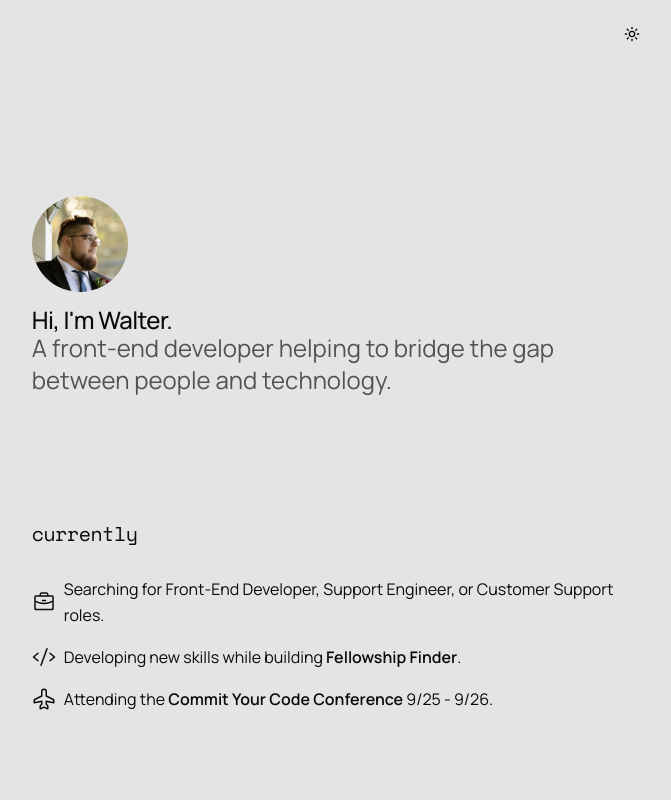
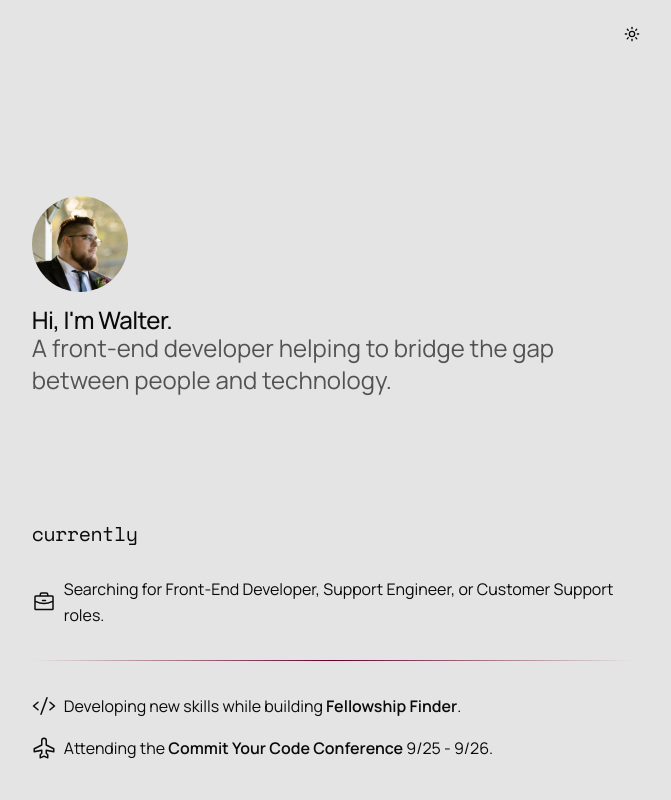
Before and after one commit to walterfurrer/portfolio-v2, a Next.js app: page / in a window 1280 px wide. Shown: the top 800 px of the page, without its empty margins (307-978 px from the left). Built offline with nearby package versions, Linux system fonts and the light colour scheme.

Commit message:
Updated favicon, updated accent colors and css variables, added divider in currently section to try and bring attention to the fact that I'm looking for work.

```diff
--- a/app/globals.css
+++ b/app/globals.css
@@ -48,7 +48,6 @@
 
 :root {
   --radius: 0.65rem;
-  --accent-teal: oklch(0.4 0.162 0);
   --background: oklch(0.92 0 0);
   --foreground: oklch(0.145 0 0);
   --card: oklch(1 0 0);
@@ -61,8 +60,8 @@
   --secondary-foreground: oklch(0.205 0 0);
   --muted: oklch(0.97 0 0);
   --muted-foreground: oklch(0.44 0 0);
-  --accent: oklch(0.97 0 0);
-  --accent-foreground: oklch(0.205 0 0);
+  --accent: oklch(30% 0.16 0);
+  --accent-foreground: oklch(81.57% 0.1409 86.9);
   --destructive: oklch(0.577 0.245 27.325);
   --border: oklch(0.14 0 0);
   --input: oklch(0.922 0 0);
@@ -84,7 +83,6 @@
 }
 
 .dark {
-  --accent-teal: oklch(0.95 0.05 90);
   --background: oklch(0.145 0 0);
   --foreground: oklch(0.985 0 0);
   --card: oklch(0.205 0 0);
@@ -97,8 +95,8 @@
   --secondary-foreground: oklch(0.985 0 0);
   --muted: oklch(0.269 0 0);
   --muted-foreground: oklch(0.708 0 0);
-  --accent: oklch(0.269 0 0);
-  --accent-foreground: oklch(0.985 0 0);
+  --accent: oklch(81.57% 0.1409 86.9);
+  --accent-foreground: oklch(32.4% 0 0);
   --destructive: oklch(0.704 0.191 22.216);
   --border: oklch(1 0 0 / 10%);
   --input: oklch(1 0 0 / 15%);
@@ -136,7 +134,7 @@
   }
 
   main a {
-    @apply hover:text-accent-teal font-semibold;
+    @apply hover:text-accent font-semibold;
   }
 }
 
--- a/app/layout.tsx
+++ b/app/layout.tsx
@@ -42,7 +42,7 @@ export default function RootLayout({
         <div className="flex flex-col">
           <ThemeProvider
             attribute="class"
-            defaultTheme="light"
+            defaultTheme="system"
             enableSystem
             disableTransitionOnChange
           >
--- a/components/ContactSection.tsx
+++ b/components/ContactSection.tsx
@@ -19,7 +19,7 @@ export default function ContactSection() {
         <div className="flex gap-2">
           <GithubLogoIcon weight="bold" className="size-6" />
           <Link
-            className="hover:text-accent-teal font-normal"
+            className="hover:text-accent font-normal"
             href="https://github.com/walterfurrer"
             target="_blank"
           >
@@ -29,7 +29,7 @@ export default function ContactSection() {
         <div className="flex gap-2">
           <LinkedinLogoIcon weight="bold" className="size-6" />
           <Link
-            className="hover:text-accent-teal font-normal"
+            className="hover:text-accent font-normal"
             href="https://www.linkedin.com/in/walterfurrer/"
             target="_blank"
           >
@@ -39,7 +39,7 @@ export default function ContactSection() {
         <div className="flex gap-2">
           <XLogoIcon weight="bold" className="size-6" />
           <Link
-            className="hover:text-accent-teal font-normal"
+            className="hover:text-accent font-normal"
             href="https://x.com/waltercodes"
             target="_blank"
           >
@@ -49,7 +49,7 @@ export default function ContactSection() {
         <div className="flex gap-2">
           <WebcamIcon weight="bold" className="size-6" />
           <Link
-            className="hover:text-accent-teal font-normal"
+            className="hover:text-accent font-normal"
             href="https://cal.com/walterfurrer"
             target="_blank"
           >
--- a/components/Currently.tsx
+++ b/components/Currently.tsx
@@ -19,6 +19,9 @@ export default function Currently() {
             Support roles.
           </p>
         </div>
+        <div className="via-accent my-4 h-px w-full bg-gradient-to-r from-transparent to-transparent"></div>
+
+        {/* <hr className="border-1/50 my-4" /> */}
         <div className="flex gap-2">
           <div>
             <CodeIcon weight="regular" size={24} className="h-full" />
--- a/components/project-cards/HavenHealthProjectCard.tsx
+++ b/components/project-cards/HavenHealthProjectCard.tsx
@@ -1,6 +1,5 @@
 import {
   GithubLogoIcon,
-  GlobeSimpleIcon,
   YoutubeLogoIcon,
 } from "@phosphor-icons/react/dist/ssr";
 import Image from "next/image";
@@ -77,9 +76,6 @@ export default function HavenHealthProjectCard() {
             >
               <YoutubeLogoIcon weight="bold" size={24} />
             </Link>
-            {/* <Link target="_blank" href="#">
-              <GlobeSimpleIcon weight="bold" size={24} />
-            </Link> */}
           </div>
         </div>
       </div>
```
Also changed, not shown: 1 other file (tests, documents, lock files or other folders).
